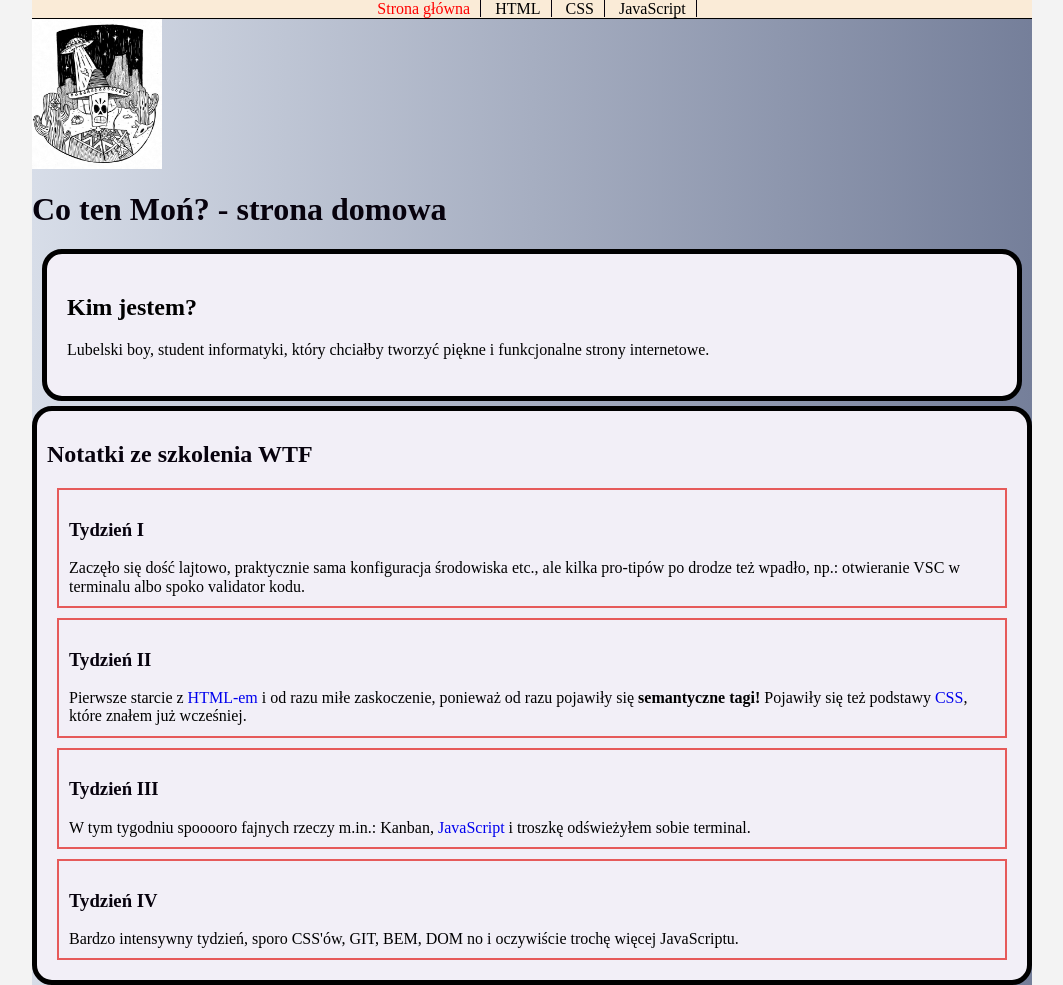
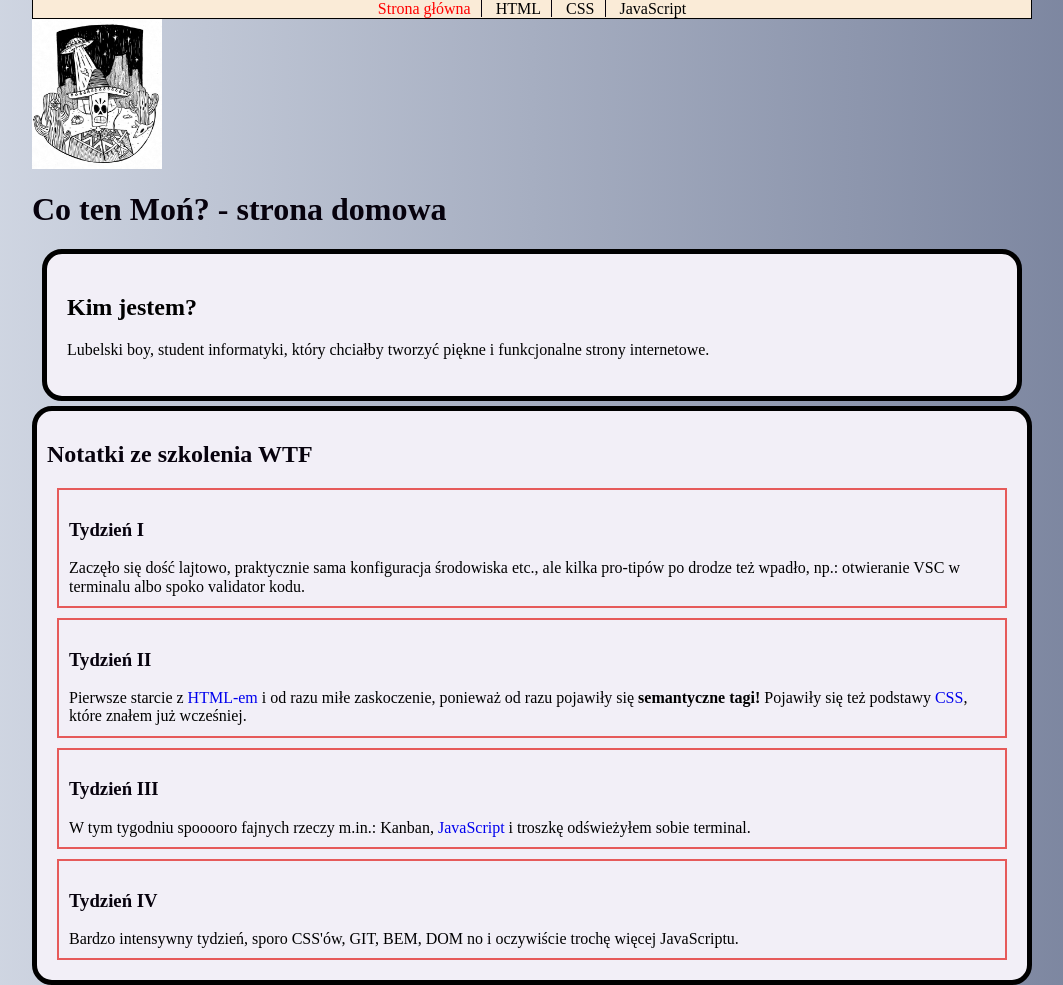
Before and after one commit to michal-mon/homepage, a plain HTML site: page index.html in a window 1280 px wide. Shown: the top 985 px of the page, without its empty margins (108-1171 px from the left). Drawn offline with Linux system fonts and the light colour scheme.

Commit message:
fixed nav borders

```diff
--- a/index.html
+++ b/index.html
@@ -16,7 +16,7 @@
         >
         <a class="navigation__link" href="html.html">HTML</a>
         <a class="navigation__link" href="css.html">CSS</a>
-        <a class="navigation__link" href="js.html">JavaScript</a>
+        <a class="navigation__link navigation__link--end" href="js.html">JavaScript</a>
       </nav>
     </header>
 
--- a/style.css
+++ b/style.css
@@ -3,9 +3,12 @@
   position: sticky;
   top: 0px;
   border-bottom: 1px solid black;
+  border-left: 1px solid black;
+  border-right: 1px solid black;
   display: flex;
   justify-content: center;
   flex-direction: row;
+
 }
 
 .navigation__link {
@@ -16,12 +19,10 @@
 
 }
 
-.main{
-  background: #757F9A;  /* fallback for old browsers */
-background: -webkit-linear-gradient(to right, #D7DDE8, #757F9A);  /* Chrome 10-25, Safari 5.1-6 */
-background: linear-gradient(to right, #D7DDE8, #757F9A); /* W3C, IE 10+/ Edge, Firefox 16+, Chrome 26+, Opera 12+, Safari 7+ */
+.navigation__link--end{
+  border: 0px;
+}
 
-}
 
 .navigation__link--homepage {
     color: red;
@@ -62,7 +63,9 @@ img {
 body {
   width: 1000px;
   margin: auto;
-  background-color: #f3f3f3;
+  background: #757F9A;  /* fallback for old browsers */
+background: -webkit-linear-gradient(to right, #D7DDE8, #757F9A);  /* Chrome 10-25, Safari 5.1-6 */
+background: linear-gradient(to right, #D7DDE8, #757F9A); /* W3C, IE 10+/ Edge, Firefox 16+, Chrome 26+, Opera 12+, Safari 7+ */
 }
 
 a {
```
Also changed, not shown: css.html (+1 -1 lines), html.html (+1 -1 lines), js.html (+1 -1 lines).
